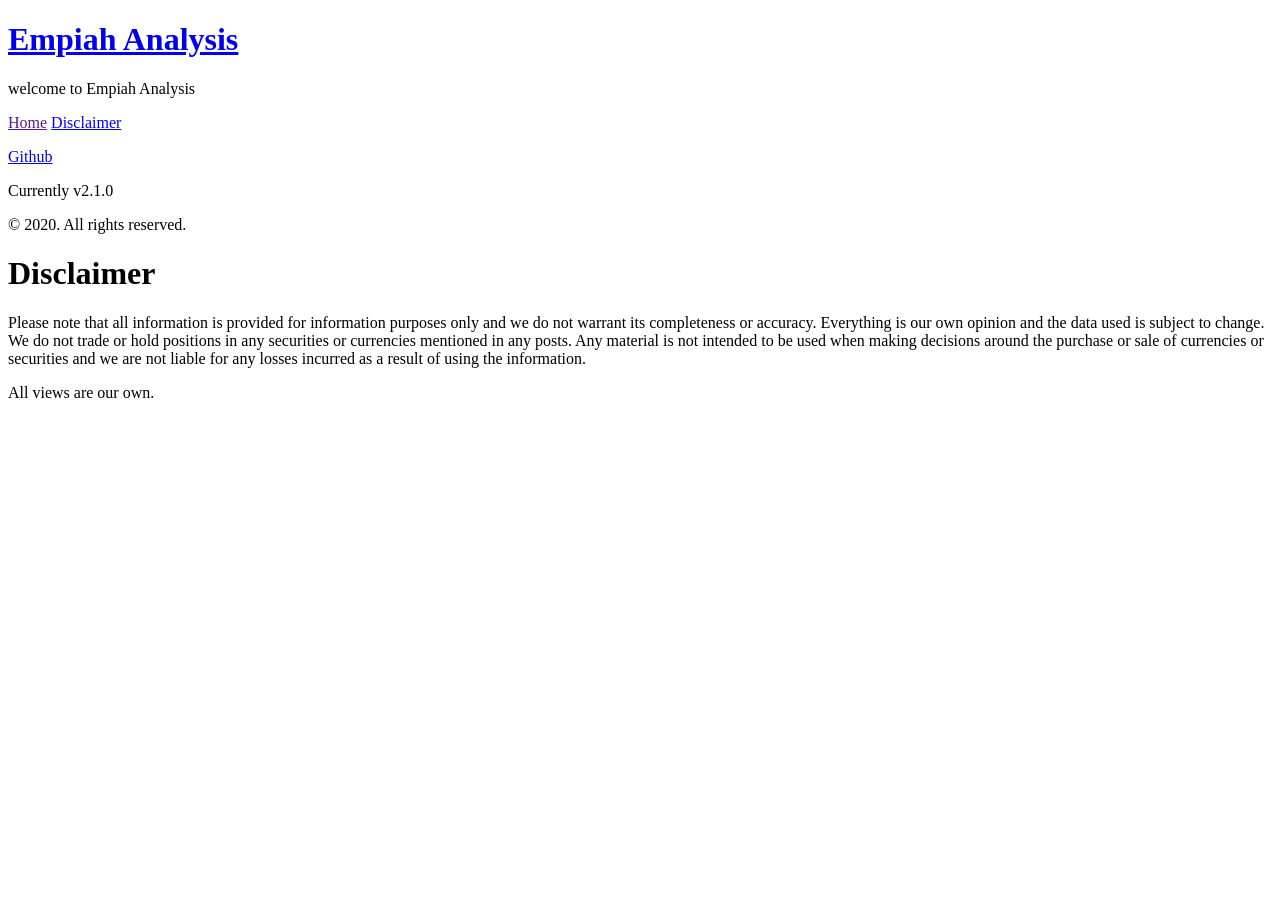
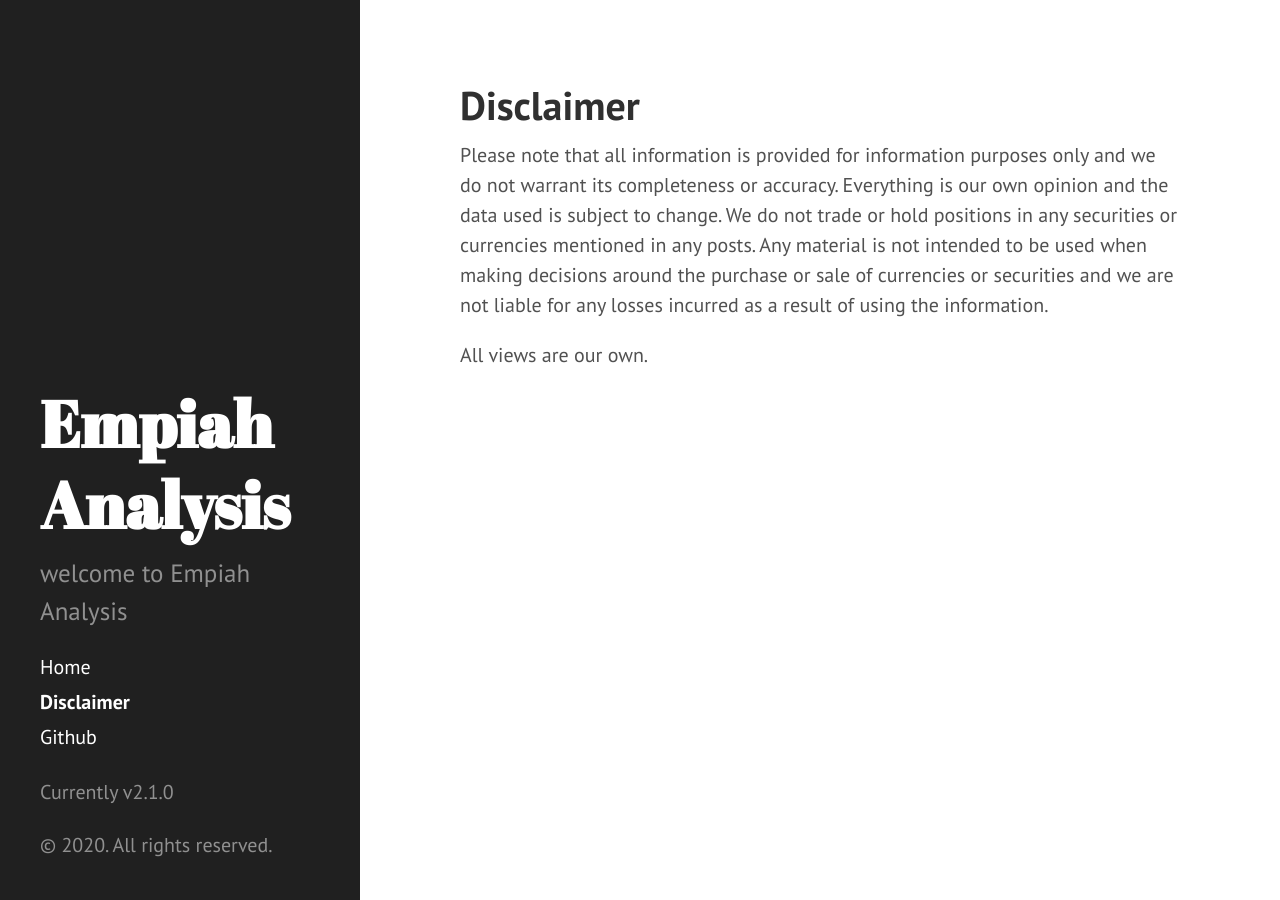
Before and after one commit to Empiah/empiah.github.io, a Jekyll site: the page built from disclaimer.md, in a window 1280 px wide. Built offline with Jekyll 4.4.1, drawn with Linux system fonts in a browser that asks for light colours.

Commit message:
update head and sidebar

```diff
--- a/_includes/head.html
+++ b/_includes/head.html
@@ -2,6 +2,7 @@
   <link href="http://gmpg.org/xfn/11" rel="profile">
   <meta http-equiv="X-UA-Compatible" content="IE=edge">
   <meta http-equiv="content-type" content="text/html; charset=utf-8">
+  <meta name="Description" content="Blog about finance, programming and data">
 
   <!-- Enable responsiveness on mobile devices-->
   <meta name="viewport" content="width=device-width, initial-scale=1.0, maximum-scale=1">
@@ -15,9 +16,9 @@
   </title>
 
   <!-- CSS -->
-  <link rel="stylesheet" href="{{ site.baseurl }}public/css/poole.css">
-  <link rel="stylesheet" href="{{ site.baseurl }}public/css/syntax.css">
-  <link rel="stylesheet" href="{{ site.baseurl }}public/css/hyde.css">
+  <link rel="stylesheet" href="/public/css/poole.css">
+  <link rel="stylesheet" href="/public/css/syntax.css">
+  <link rel="stylesheet" href="/public/css/hyde.css">
   <link rel="stylesheet" href="http://fonts.googleapis.com/css?family=PT+Sans:400,400italic,700|Abril+Fatface">
 
   <!-- Icons -->
--- a/_includes/sidebar.html
+++ b/_includes/sidebar.html
@@ -33,7 +33,7 @@
           <p>
               <a href="{{ site.github.repo }}">
               Github <i class="fa fa-github" aria-hidden="true"></i>
-              </a>
+              </a> &nbsp;
           </p>
       </div>
 
```
